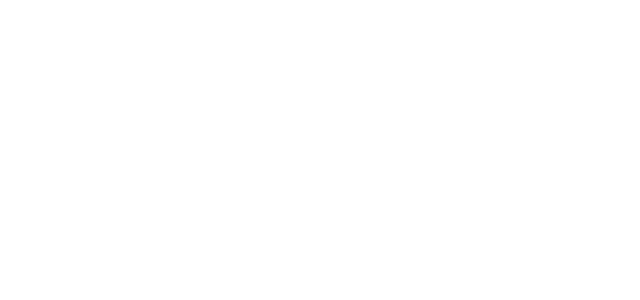
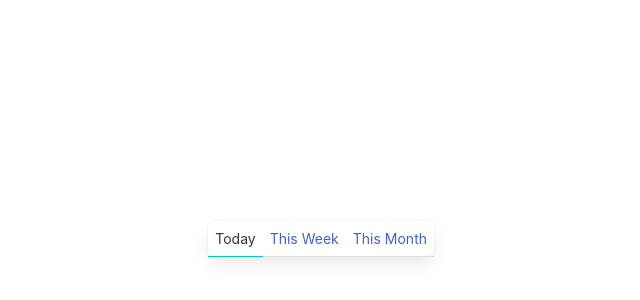
Before and after one commit to shampansky/vue-blog, a Vue app: page / in a window 1280 px wide. Shown: the part 162-462 px from the top of the page, without its empty margins (158-798 px from the left). Built offline with nearby package versions, Linux system fonts and the light colour scheme.

Commit message:
Добавление компонента TimeLine

```diff
--- a/src/App.vue
+++ b/src/App.vue
@@ -1,9 +1,15 @@
 <script setup lang="ts">
+import TimeLine from './components/TimeLine.vue';
 </script>
 
 <template>
-  <div></div>
+  <div class="section">
+    <div class="container">
+      <TimeLine />
+    </div>
+  </div>
 </template>
 
 <style>
+@import 'https://cdn.jsdelivr.net/npm/bulma@0.9.4/css/bulma.min.css';
 </style>
--- /dev/null
+++ b/src/components/TimeLine.vue
@@ -0,0 +1,28 @@
+<script setup lang="ts">
+import { ref } from 'vue';
+
+const periods = ['Today', 'This Week', 'This Month'] as const;
+
+type Period = typeof periods[number];
+
+const selectedPeriod = ref<Period>(periods[0]);
+
+function selectPeriod(period: Period) {
+  selectedPeriod.value = period;
+}
+</script>
+
+<template>
+  <nav class="is-primary panel">
+    <span class="panel-tabs">
+      <a
+        v-for="period of periods"
+        :key="period"
+        :class="{ 'is-active': period === selectedPeriod }"
+        @click="selectPeriod(period)"
+      >
+        {{ period }}
+      </a>
+    </span>
+  </nav>
+</template>
```
